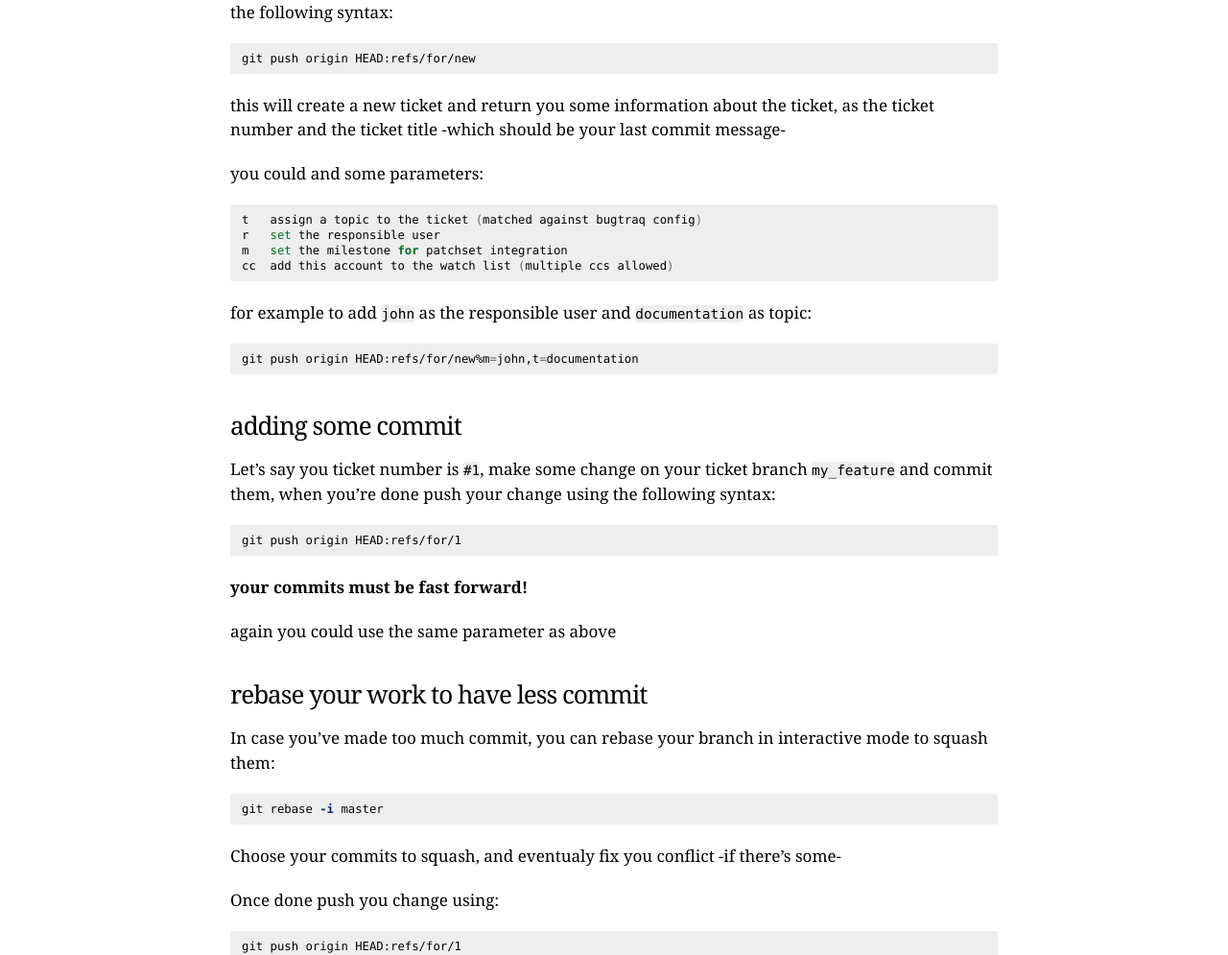
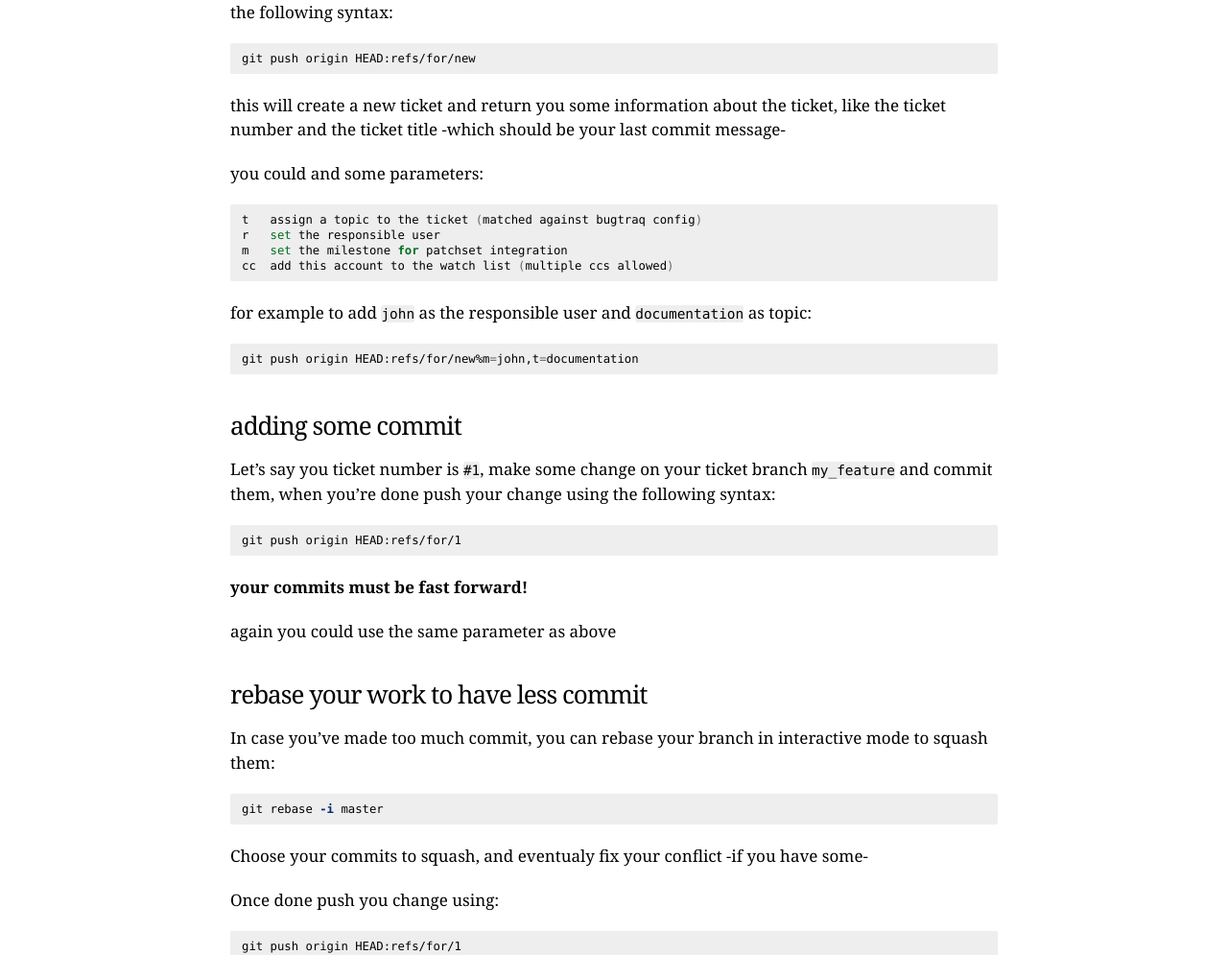
Before and after one commit to mo--/mo--.github.io, a Jekyll site: the page built from _posts/2015-04-01-gitblit-working-with-tickets.markdown, in a window 1280 px wide. Shown: the part 304-1299 px from the top of the page at 96% size. Built offline with Jekyll 4.4.1, drawn with Linux system fonts in a browser that asks for light colours.

Commit message:
fix typos

```diff
--- a/_posts/2015-04-01-gitblit-working-with-tickets.markdown
+++ b/_posts/2015-04-01-gitblit-working-with-tickets.markdown
@@ -13,7 +13,7 @@ You can use the web UI, or create it using git CLI, to create it using the git C
 git push origin HEAD:refs/for/new
 {% endhighlight %}
 
-this will create a new ticket and return you some information about the ticket, as the ticket number and the ticket title -which should be your last commit message-
+this will create a new ticket and return you some information about the ticket, like the ticket number and the ticket title -which should be your last commit message-
 
 you could and some parameters:
 
@@ -50,7 +50,7 @@ In case you've made too much commit, you can rebase your branch in interactive m
 git rebase -i master
 {% endhighlight %}
 
-Choose your commits to squash, and eventualy fix you conflict -if there's some-
+Choose your commits to squash, and eventualy fix your conflict -if you have some-
 
 Once done push you change using:
 
```
